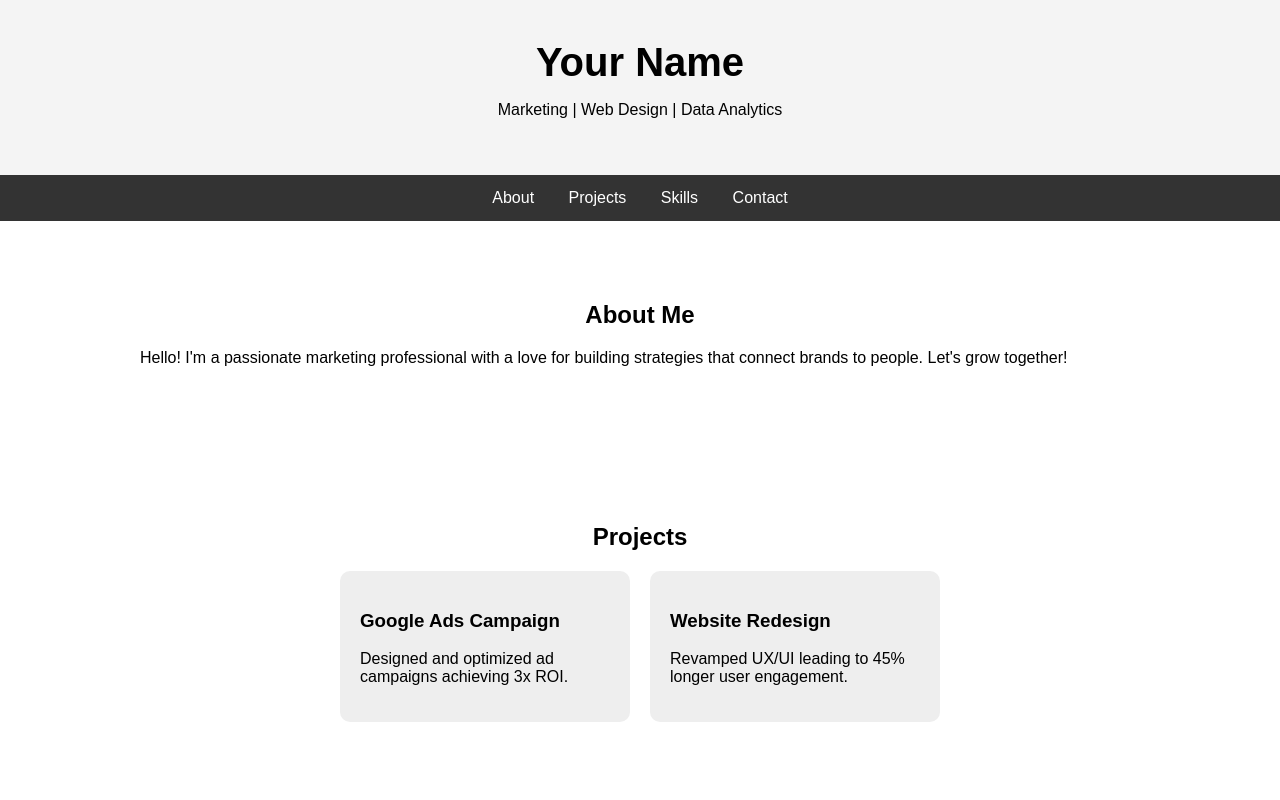
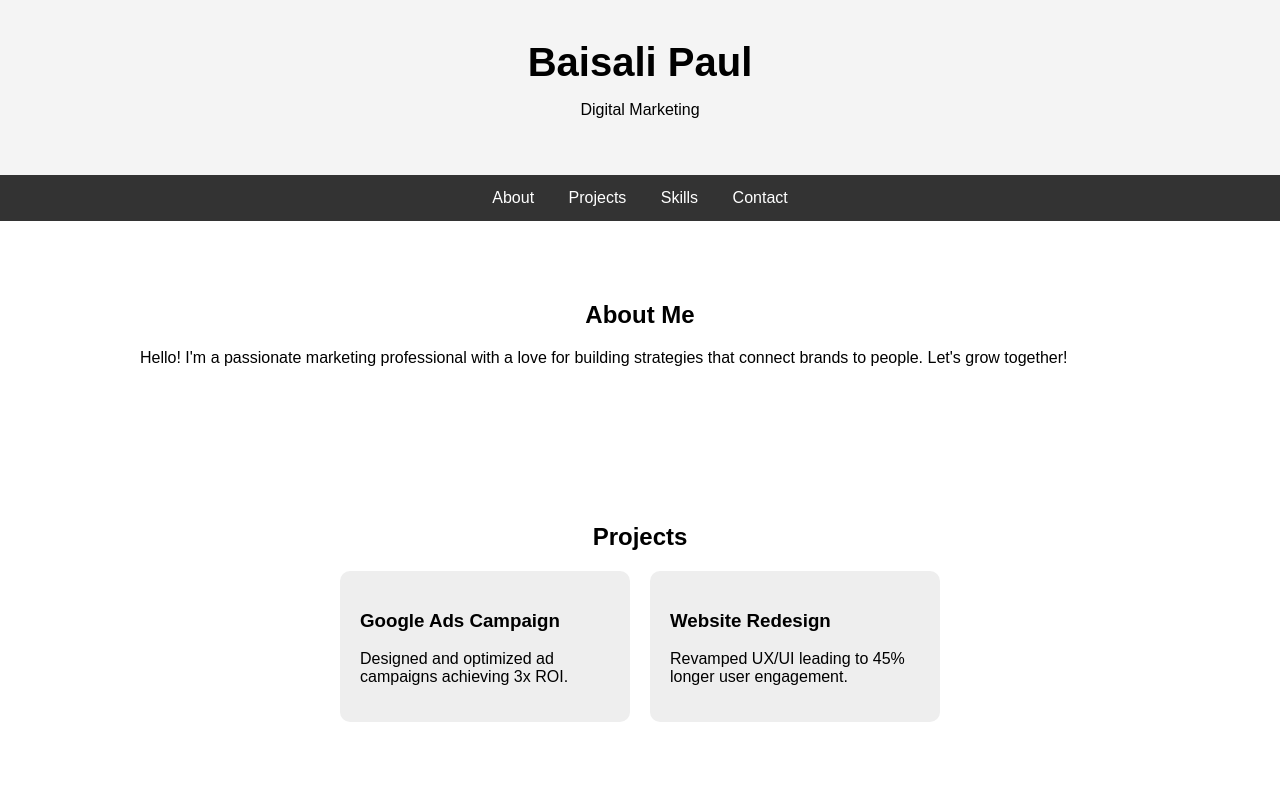
Before and after one commit to b-paul02/Baisali_Paul, a plain HTML site: page index.html in a window 1280 px wide. Shown: the top 800 px of the page. Drawn offline with Linux system fonts and the light colour scheme.

Commit message:
Update index.html

```diff
--- a/index.html
+++ b/index.html
@@ -3,7 +3,7 @@
 <head>
   <meta charset="UTF-8">
   <meta name="viewport" content="width=device-width, initial-scale=1.0">
-  <title>Your Name - Portfolio</title>
+  <title>Baisali Paul - Portfolio</title>
   <style>
     body { font-family: Arial, sans-serif; margin: 0; padding: 0; }
     header { background: #f4f4f4; padding: 40px 20px; text-align: center; }
@@ -21,8 +21,8 @@
 <body>
 
 <header>
-  <h1>Your Name</h1>
-  <p>Marketing | Web Design | Data Analytics</p>
+  <h1>Baisali Paul</h1>
+  <p>Digital Marketing</p>
 </header>
 
 <nav>
```
